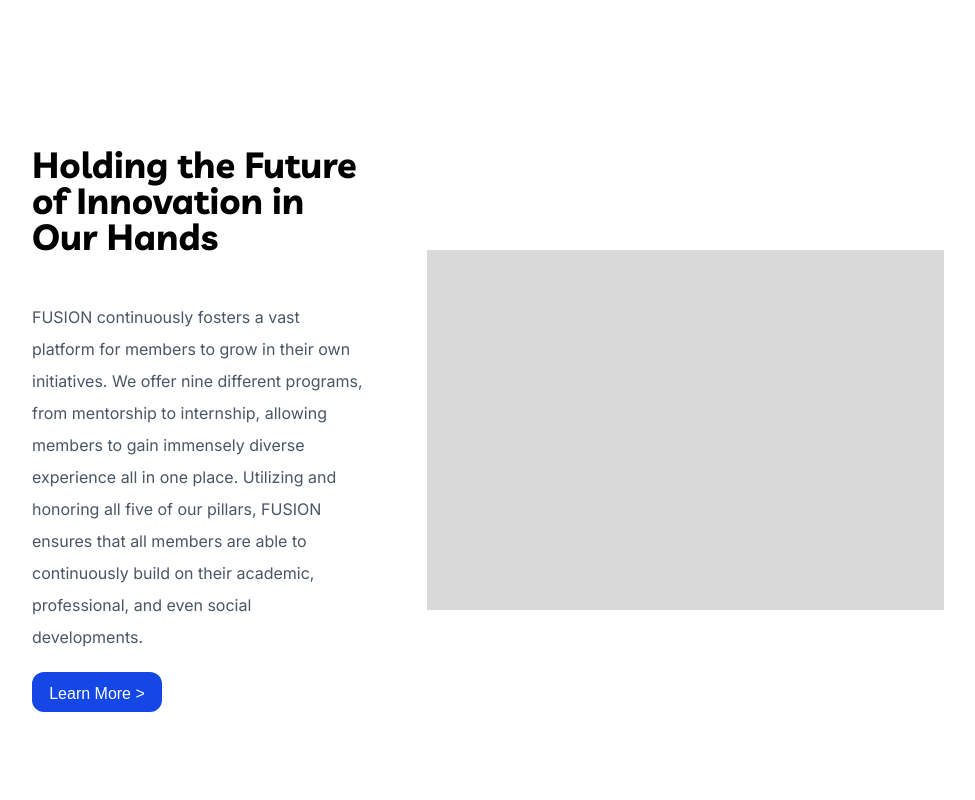
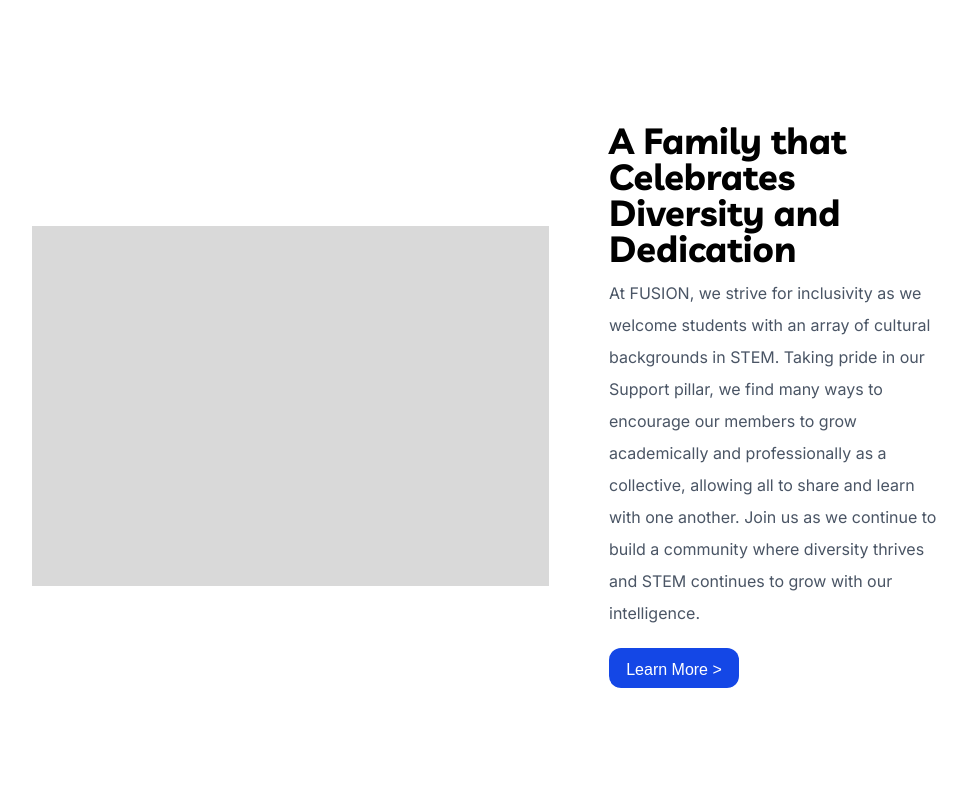
Before and after one commit to dlacuata/FUSITE, a Next.js app: page / in a window 1280 px wide. Shown: the part 1600-2400 px from the top of the page, without its empty margins (152-1127 px from the left). Built offline with nearby package versions, Linux system fonts and the light colour scheme.

Commit message:
basic layout structure complete.

```diff
--- a/src/app/page.js
+++ b/src/app/page.js
@@ -60,7 +60,27 @@
         <div className="bg-[#D9D9D9] flex-shrink-0 w-full max-w-[335pc] h-[209px] md:w-[332px] md:h-[565px] xl:w-[517px] xl:h-[360px]"></div>{/* placeholder for a picture */}
       </div>
 
-      <div>second info box</div>
+      <div className="w-full min-h-[820px] pt-[64px] px-[20px] pb-[64px] bg-white flex gap-[40px] flex-col-reverse items-center justify-center
+      md:min-h-[643px] md:pt-[100px] md:pr-[32px] md:pl-[32px] md:pb-[100px] md:flex-row-reverse
+      lg:min-h-[635px] lg:pt-[160px] lg:pr-[138px] lg:pl-[138px] lg:pb-[160px] lg:gap-[60px] lg:flex-row-reverse">
+
+        <div className="flex flex-col text-left gap-[19px] w-full max-w-[335px] md:w-[332px] lg:w-[587px]">
+          <h1 className="text-black font-livvic font-bold text-4xl leading-none tracking-normal
+          w-full max-w-[335px]
+          h-[135px]">
+            A Family that Celebrates Diversity and Dedication
+          </h1>
+
+          <p className="text-gray-600 font-inter font-normal text-base leading-8
+          w-full max-w-[335px] h-fit max-h-[]
+          md:w-[332px] md:h[352px]
+          lg:w-[587] lg:h[192px]">
+            At FUSION, we strive for inclusivity as we welcome students with an array of cultural backgrounds in STEM. Taking pride in our Support pillar, we find many ways to encourage our members to grow academically and professionally as a collective, allowing all to share and learn with one another. Join us as we continue to build a community where diversity thrives and STEM continues to grow with our intelligence.
+          </p>
+          <button className=" w-[130px] h-[40px] self-center md:self-start font-medium bg-[#1447E6] pt-2.5 pr-4 pb-2.5 pl-4 gap-1.5 rounded-xl text-center text-white">Learn More &gt; </button>
+        </div>
+        <div className="bg-[#D9D9D9] flex-shrink-0 w-full max-w-[335pc] h-[209px] md:w-[332px] md:h-[565px] xl:w-[517px] xl:h-[360px]"></div>{/* placeholder for a picture */}
+      </div>
 
 
 
```
